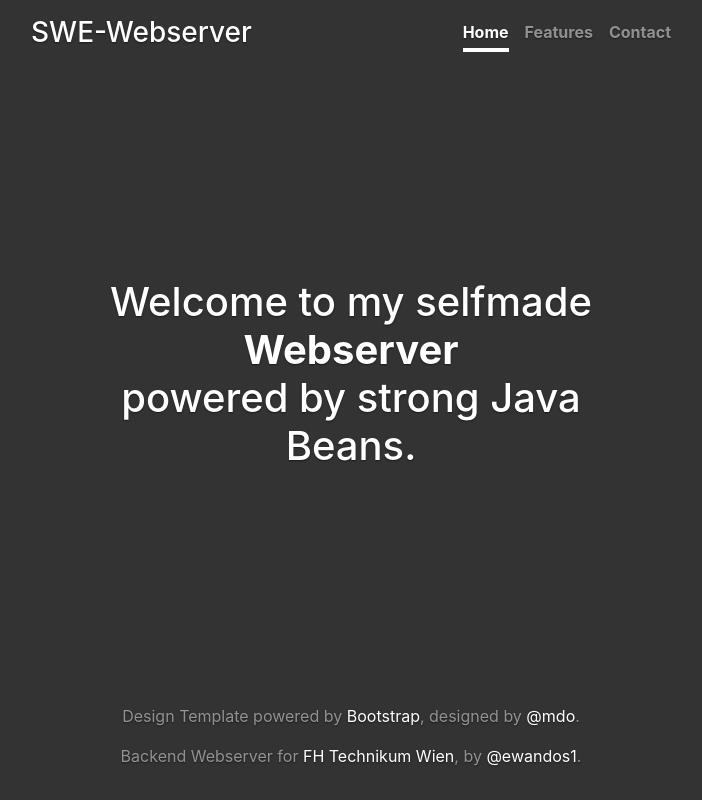
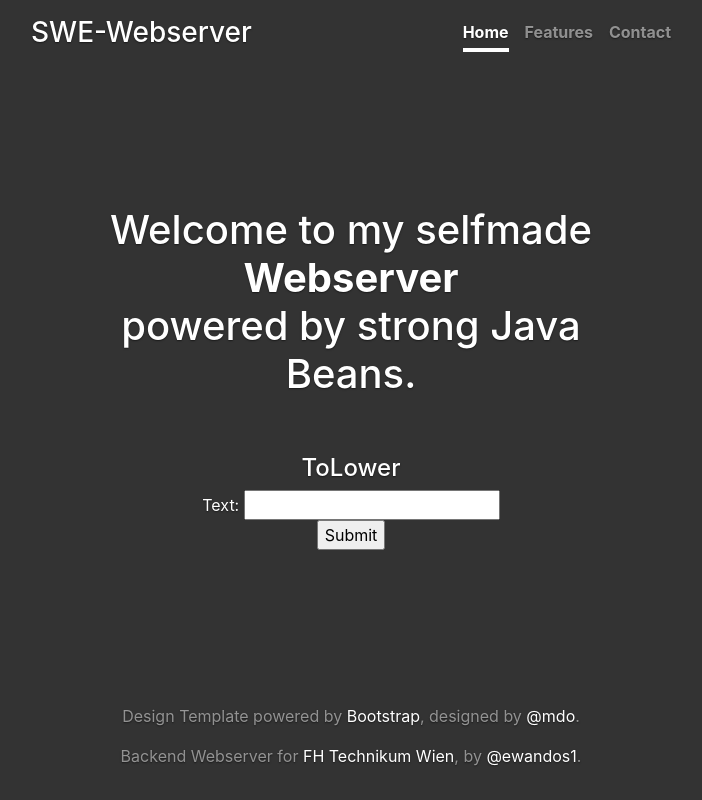
Before and after one commit to ewandos/fhswe-server-webserver, a plain HTML site: page statics/index.html in a window 1280 px wide. Shown: the whole page, without its empty margins (289-991 px from the left). Drawn offline with Linux system fonts and the light colour scheme.

Commit message:
It's possivle to enter a text to a textfield (Closes: #17)

```diff
--- a/statics/index.html
+++ b/statics/index.html
@@ -27,13 +27,12 @@
 
     <main role="main" class="inner cover">
         <h1>Welcome to my selfmade <strong>Webserver</strong> <br>powered by strong Java Beans.</h1>
-        <!--
-        <h1 class="cover-heading">Cover your page.</h1>
-        <p class="lead">Cover is a one-page template for building simple and beautiful home pages. Download, edit the text, and add your own fullscreen background photo to make it your own.</p>
-        <p class="lead">
-            <a href="#" class="btn btn-lg btn-secondary">Learn more</a>
-        </p>
-        -->
+        <br><br>
+        <h4>ToLower</h4>
+        <form action="/ToLower" method="post">
+            Text: <input type="text" name="lower"><br>
+            <input type="submit" value="Submit">
+        </form>
     </main>
 
     <footer class="mastfoot mt-auto">
```
